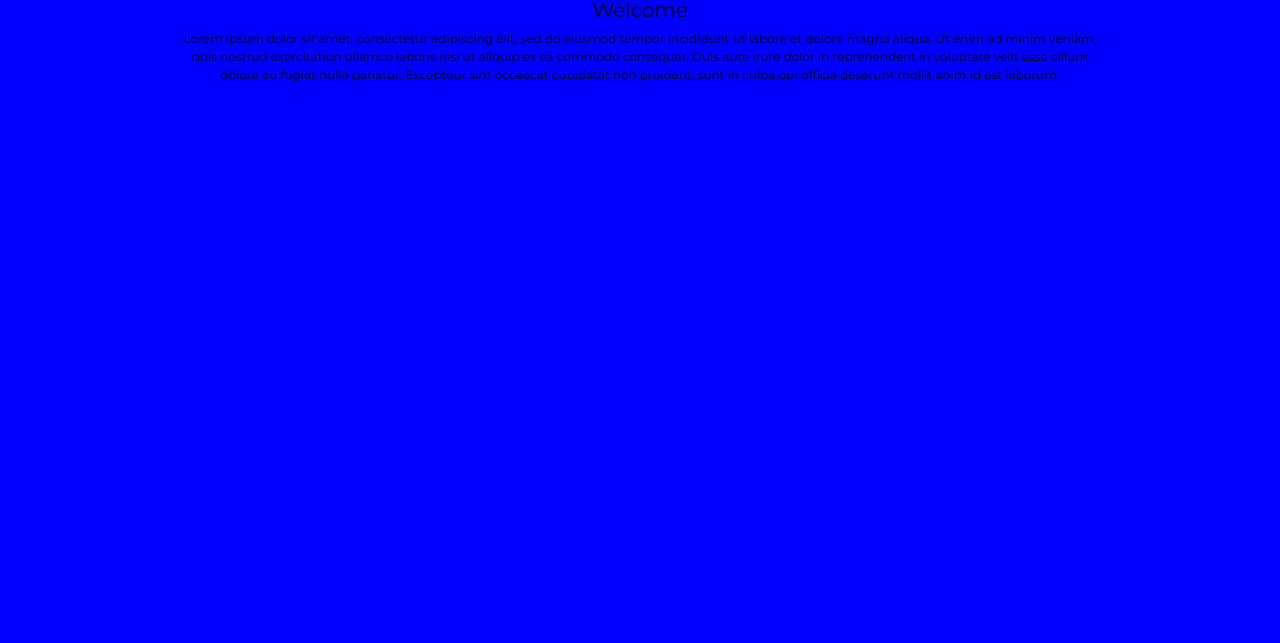
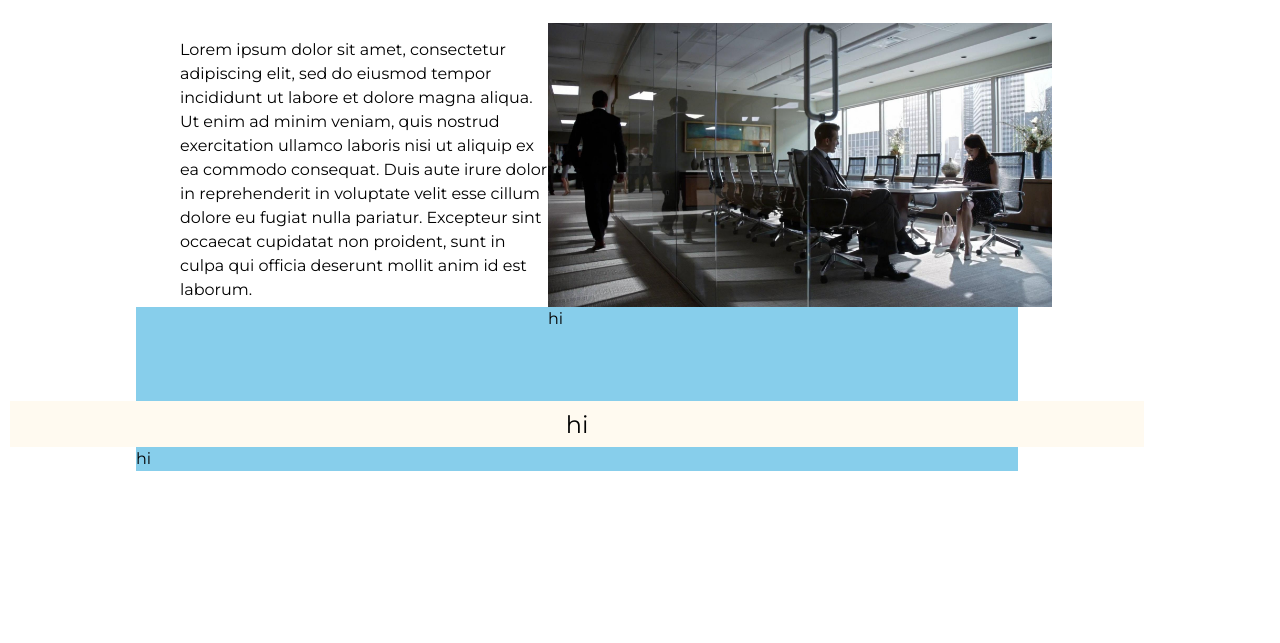
Before and after one commit to emmagreer/SecondAssignment, a plain HTML site: page bootstrap/index.html in a window 1280 px wide. Shown: the part 157-800 px from the top of the page. Drawn offline with Linux system fonts and the light colour scheme.

Commit message:
Commit four

```diff
--- a/bootstrap/css/demostyle.css
+++ b/bootstrap/css/demostyle.css
@@ -69,14 +69,20 @@ img {
 }
 */
 .introduction{
-    margin-top: 40px;
+    margin-top: 70px;
+    padding-top: 10px;
     font-size: 0.75rem;
     float: left;
     color: black;
-    text-align: center;
+    text-align: left;
+    width: 40%;
+    font-size: 1rem;
 }
 
 
+.photo{
+    margin-top: 50px;
+}
 
 body{
     font-family: 'Montserrat', sans-serif;
@@ -90,7 +96,36 @@ body{
     padding-right: 40%;
 }
 
+.quote{
+    margin-top: 70px;
+    padding-top: 10px;
+    font-size: 0.75rem;
+    float: left;
+    color: black;
+    text-align: center;
+    width: 90%;
+    font-size: 1rem;
+    background-color: floralwhite;
+}
 
+.bluebox{
+    height: 15%;
+    width: 70%;
+    background-color: skyblue;
+    margin-left: 10%;
+    margin-right: 10%;
+    float: inherit;
+}
+/* .about{
+    margin-top: 30px;
+    width: 20%;
+    height: 20%;
+    align-content: center;
+    float: inherit;
+    padding-left: 50%;
+    padding-right: 40%;
+}
+/*
 .blue{
     background-color: cornflowerblue;
     height: 100px;
@@ -127,6 +162,7 @@ body{
     height: 200px;
 }
 /* sm devices */
+/*
 @media (min-width: 576px){
     body{
         background-color: red;
@@ -147,10 +183,12 @@ body{
         height: 150px;
     }
 }
-
+/*
 /* xl */
+/*
 @media (min-width:1200px){
     body{
         background-color: blue;
     }
 }
+*/
--- a/bootstrap/index.html
+++ b/bootstrap/index.html
@@ -22,8 +22,14 @@
         </div>
         <div class="content">
 
-            <div class="introduction"><h5>Welcome</h5><p>Lorem ipsum dolor sit amet, consectetur adipiscing elit, sed do eiusmod tempor incididunt ut labore et dolore magna aliqua. Ut enim ad minim veniam, quis nostrud exercitation ullamco laboris nisi ut aliquip ex ea commodo consequat. Duis aute irure dolor in reprehenderit in voluptate velit esse cillum dolore eu fugiat nulla pariatur. Excepteur sint occaecat cupidatat non proident, sunt in culpa qui officia deserunt mollit anim id est laborum.</p></div>
+            <div class="introduction"><p>Lorem ipsum dolor sit amet, consectetur adipiscing elit, sed do eiusmod tempor incididunt ut labore et dolore magna aliqua. Ut enim ad minim veniam, quis nostrud exercitation ullamco laboris nisi ut aliquip ex ea commodo consequat. Duis aute irure dolor in reprehenderit in voluptate velit esse cillum dolore eu fugiat nulla pariatur. Excepteur sint occaecat cupidatat non proident, sunt in culpa qui officia deserunt mollit anim id est laborum.</p></div>
         </div>
+
+        <div class="photo"><img src="office.jpg"></div>
+
+        <div class="bluebox">hi</div>
+        <div class="quote"><h4>hi</h4></div>
+        <div class="bluebox">hi</div>
 
     </body>
 </html>
```
Also changed, not shown: bootstrap/office.jpg (added).
